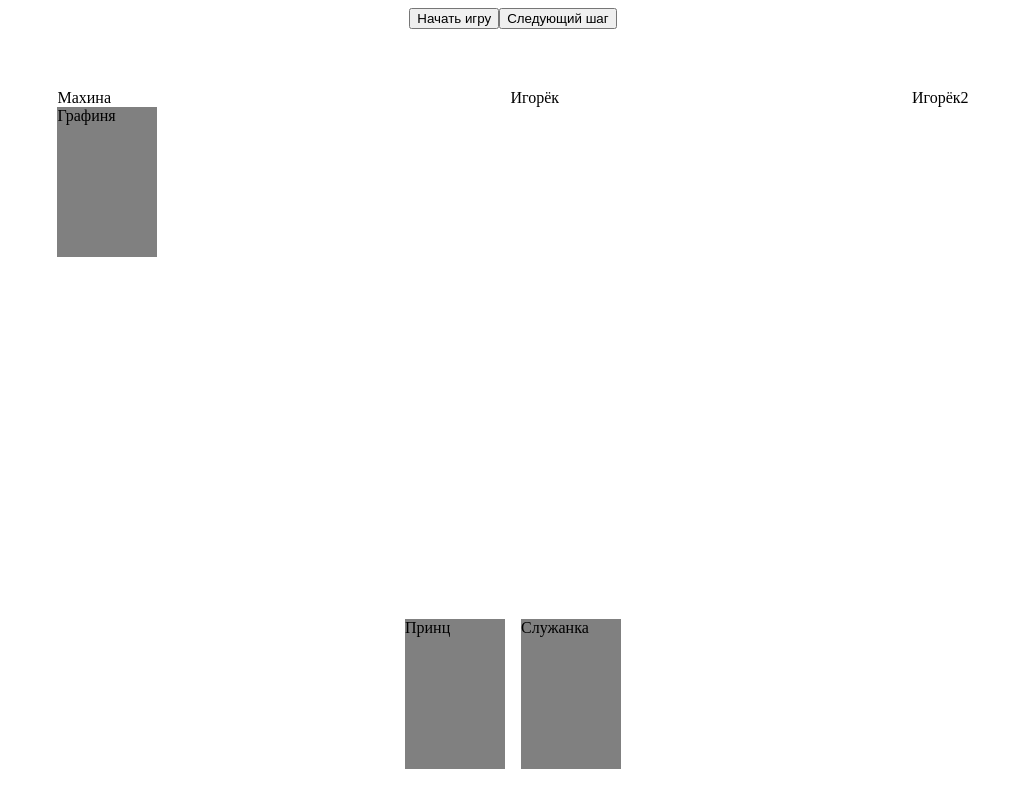
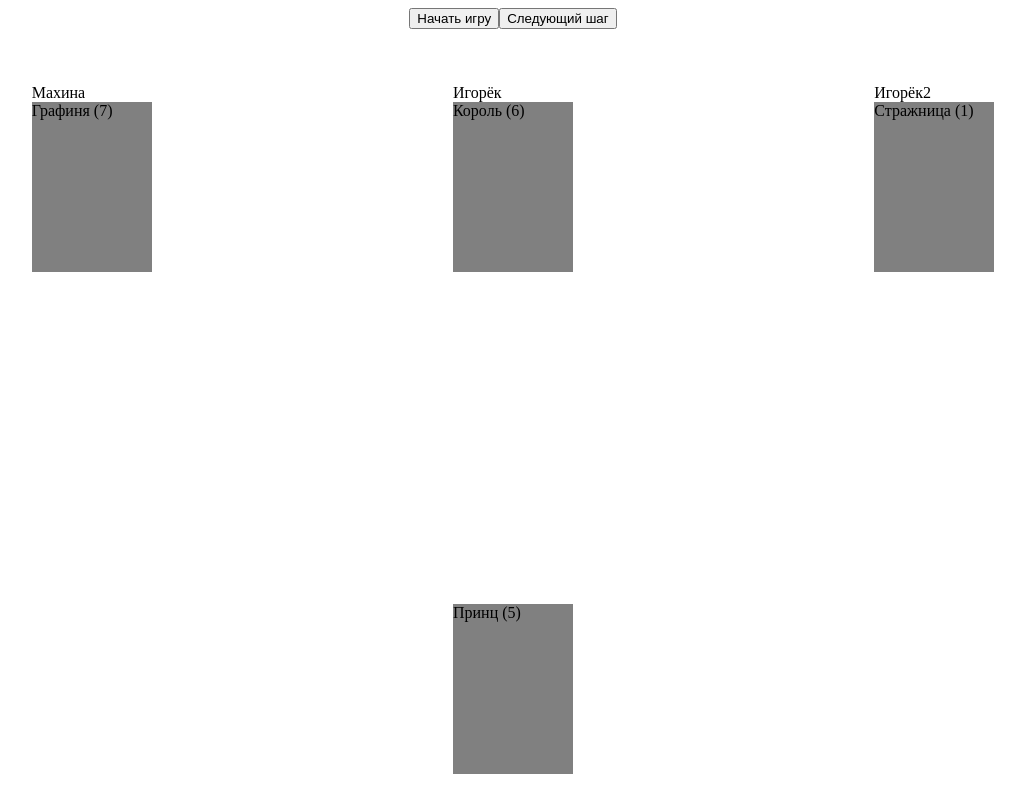
Before and after one commit to FreshHead/secret_message_game, a website with bundled scripts: page src/index.html in a window 1280 px wide. Both pictures are taken after a click on the button "Начать игру". Shown: the whole page, without its empty margins (127-1152 px from the left). Built offline with nearby package versions, Linux system fonts and the light colour scheme.

Commit message:
createHandProxy function

```diff
--- a/src/player/RenderedAI.mjs
+++ b/src/player/RenderedAI.mjs
@@ -1,4 +1,5 @@
 import AI from "./AI.mjs";
+import { createHandProxy } from "./handRendering.mjs";
 
 export default class RenderedAI extends AI {
     constructor(name, firstCard) {
@@ -11,25 +12,6 @@
         uiOpponent.appendChild(this.cardContainer);
         document.getElementById('opponents').appendChild(uiOpponent);
 
-        const that = this;
-        this.hand = new Proxy([firstCard], {
-            get(target, prop) {
-                if (['push', 'unshift', 'pop', 'shift'].includes(prop)) {
-                    that.renderCard();
-                }
-                return target[prop];
-            }
-        });
-    }
-
-    renderCard() {
-        this.cardContainer.textContent = '';
-
-        this.hand.forEach((card) => {
-            const uiCard = document.createElement('div');
-            uiCard.innerHTML = card.name;
-            uiCard.classList.add('card');
-            this.cardContainer.appendChild(uiCard);
-        })
+        this.hand = createHandProxy(this.cardContainer, [firstCard]);
     }
 }
--- a/src/player/User.mjs
+++ b/src/player/User.mjs
@@ -1,4 +1,6 @@
 import Player from "./Player.mjs";
+import { createHandProxy } from "./handRendering.mjs";
+
 export default class User extends Player {
     cardContainer = document.getElementById('card-container');
 
@@ -7,26 +9,7 @@
         super('Игрок', firstCard)
         this.cardContainer = document.getElementById('user-container').getElementsByClassName('card-container')[0];
 
-        const that = this;
-        this.hand = new Proxy([firstCard], {
-            get(target, prop) {
-                if (['push', 'unshift', 'pop', 'shift'].includes(prop)) {
-                    that.renderCard();
-                }
-                return target[prop];
-            }
-        });
-    }
-
-    renderCard() {
-        this.cardContainer.textContent = '';
-
-        this.hand.forEach((card) => {
-            const uiCard = document.createElement('div');
-            uiCard.innerHTML = card.name;
-            uiCard.classList.add('card');
-            this.cardContainer.appendChild(uiCard);
-        })
+        this.hand = createHandProxy(this.cardContainer, [firstCard]);
     }
 
     async chooseCardAndTarget(opponents) {
--- /dev/null
+++ b/src/player/handRendering.mjs
@@ -0,0 +1,19 @@
+export function createHandProxy(cardsContainer, cards) {
+    return new Proxy(cards, {
+        get(target, prop) {
+            renderCards(cardsContainer, cards);
+            return target[prop];
+        }
+    });
+}
+
+function renderCards(cardsContainer, cards) {
+    cardsContainer.textContent = '';
+
+    cards.forEach((card) => {
+        const uiCard = document.createElement('div');
+        uiCard.innerHTML = `${card.name} (${card.value})`;
+        uiCard.classList.add('card');
+        cardsContainer.appendChild(uiCard);
+    })
+}
--- a/src/secret_message_cli.mjs
+++ b/src/secret_message_cli.mjs
@@ -98,6 +98,7 @@
   * @param {Array<Player>} opponents
   */
 async function makeTurn(player, opponents, deck, grave) {
+  await waitForUserClick();
   console.log(`\nХодит ${player.name}`);
   player.isImmune = false; // Снимаем старый иммунитет, если он есть.
 
--- a/src/style.css
+++ b/src/style.css
@@ -27,8 +27,8 @@
 
 
 .card {
-	width: 100px;
-	height: 150px;
+	width: 120px;
+	height: 170px;
 	background-color: grey;
 }
 
```
